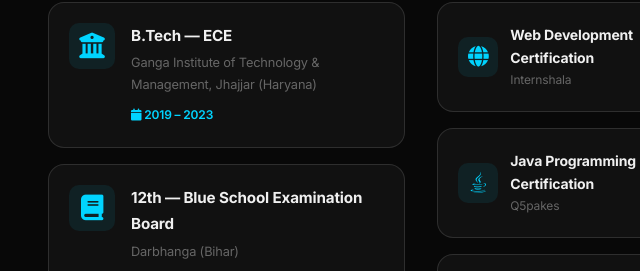
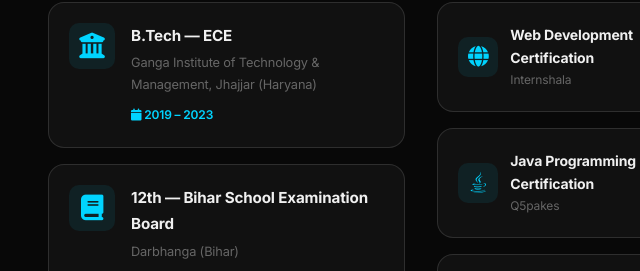
Before and after one commit to sujeetsahoo/Sk-Portfolio, a plain HTML site: page index.html in a window 1280 px wide. Shown: the part 6705-6976 px from the top of the page, 24-664 px from the left. Drawn offline with Linux system fonts and the light colour scheme.

Commit message:
Update school examination board name in index.html

```diff
--- a/index.html
+++ b/index.html
@@ -803,7 +803,7 @@
           <div class="edu-card">
             <div class="edu-card-icon"><i class="fa-solid fa-book"></i></div>
             <div class="edu-card-body">
-              <h4>12th — Blue School Examination Board</h4>
+              <h4>12th — Bihar School Examination Board</h4>
               <p>Darbhanga (Bihar)</p>
               <span class="edu-year"><i class="fa-solid fa-calendar"></i> 2017 – 2019</span>
             </div>
```
